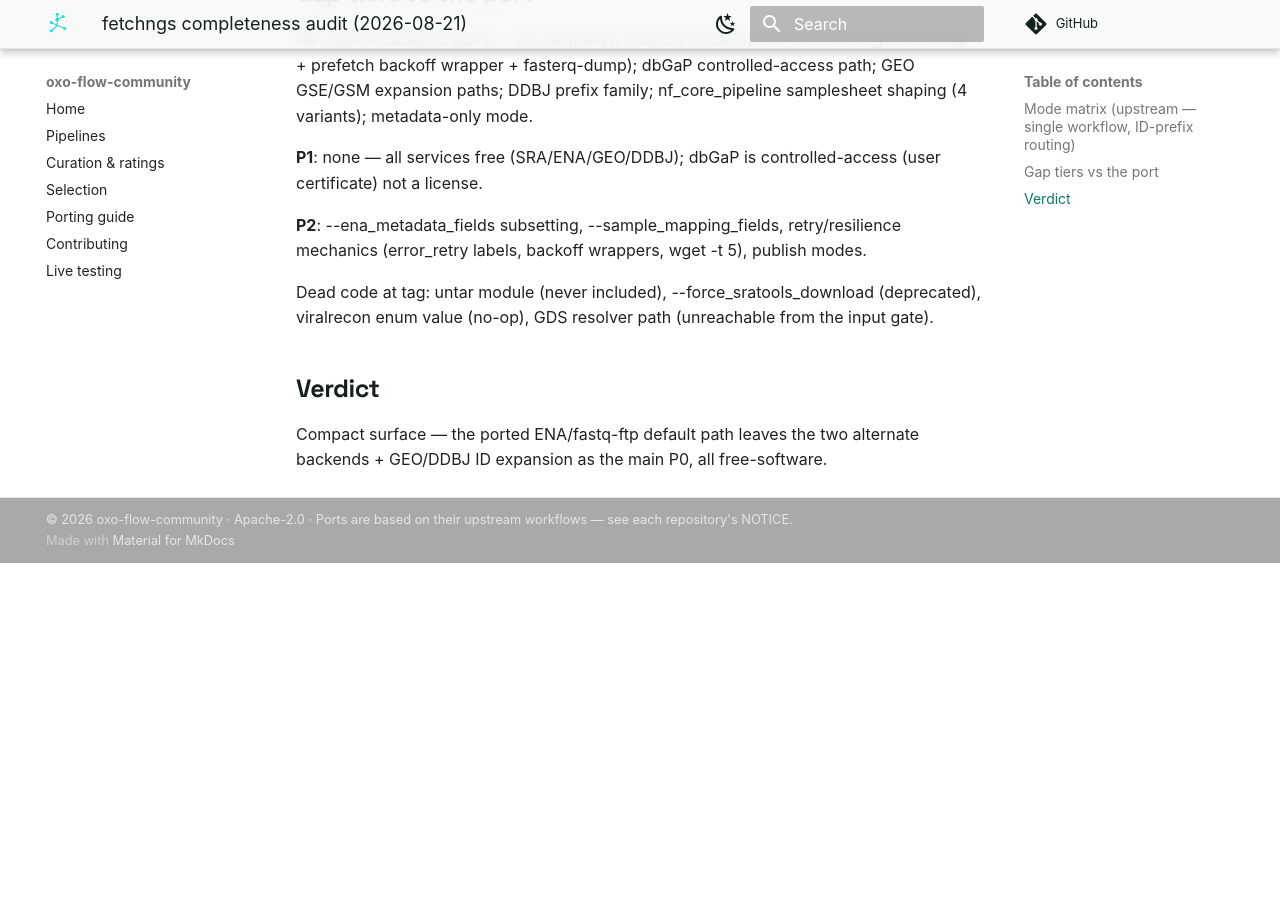
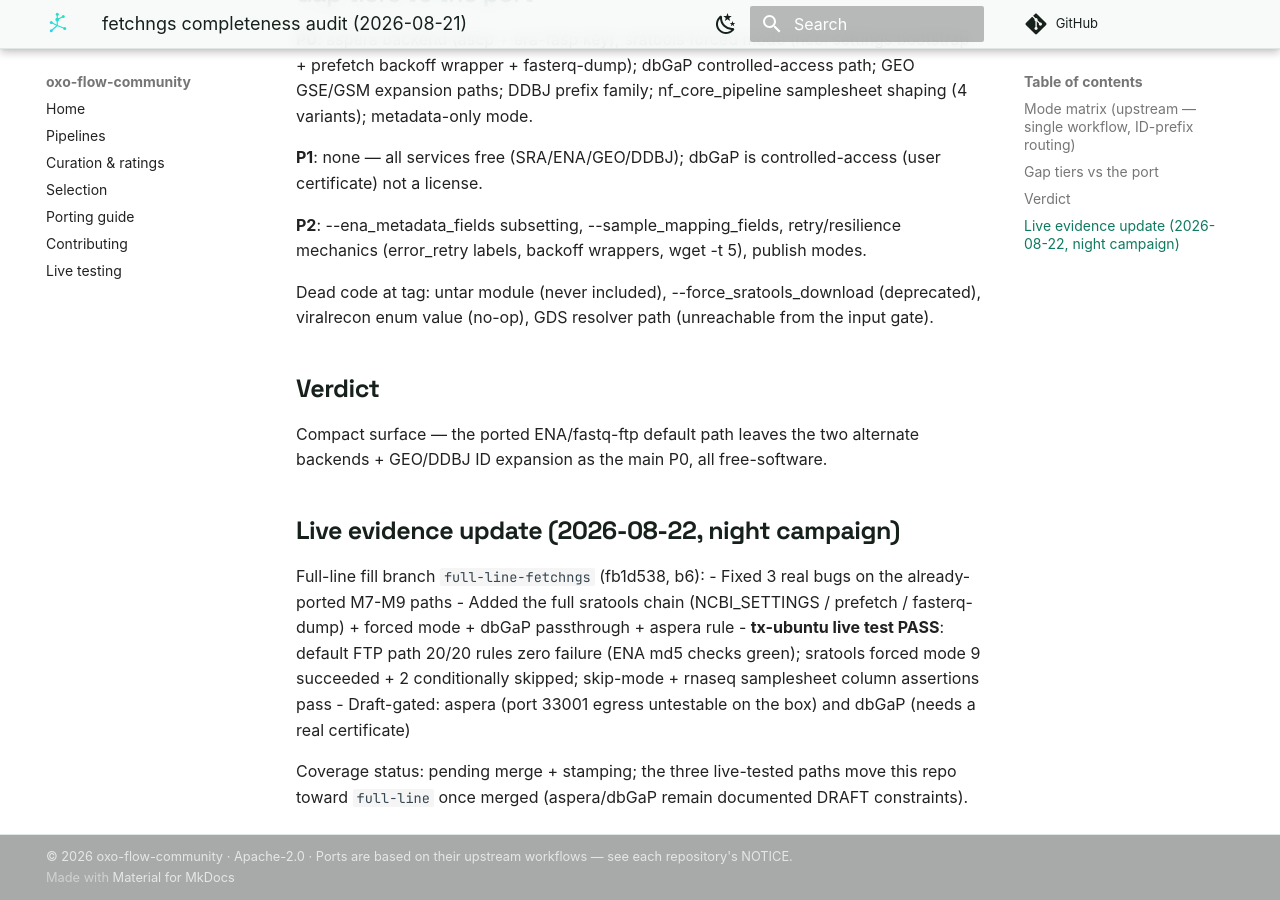
Before and after one commit to oxo-flow-community/oxo-flow-community.github.io, an MkDocs documentation site: the page built from docs/about/audits/fetchngs-2026-08.md, in a window 1280 px wide and 900 px high, scrolled down 916 px. Built offline with MkDocs 1.6.1 and Material for MkDocs 9.7.7, drawn with Linux system fonts in a browser that asks for light colours; comment, search, counter and statistics services are not loaded; before the commit the page ends 1479 px from its top, so only the background shows below that.

Commit message:
docs(audit): fetchngs live evidence — sratools/aspera/dbGaP fill branch tested

```diff
--- a/docs/about/audits/fetchngs-2026-08.md
+++ b/docs/about/audits/fetchngs-2026-08.md
@@ -40,3 +40,20 @@ Dead code at tag: untar module (never included), --force_sratools_download
 Compact surface — the ported ENA/fastq-ftp default path leaves the two
 alternate backends + GEO/DDBJ ID expansion as the main P0, all
 free-software.
+
+## Live evidence update (2026-08-22, night campaign)
+
+Full-line fill branch `full-line-fetchngs` (fb1d538, b6):
+- Fixed 3 real bugs on the already-ported M7-M9 paths
+- Added the full sratools chain (NCBI_SETTINGS / prefetch /
+  fasterq-dump) + forced mode + dbGaP passthrough + aspera rule
+- **tx-ubuntu live test PASS**: default FTP path 20/20 rules zero
+  failure (ENA md5 checks green); sratools forced mode 9 succeeded +
+  2 conditionally skipped; skip-mode + rnaseq samplesheet column
+  assertions pass
+- Draft-gated: aspera (port 33001 egress untestable on the box) and
+  dbGaP (needs a real certificate)
+
+Coverage status: pending merge + stamping; the three live-tested paths
+move this repo toward `full-line` once merged (aspera/dbGaP remain
+documented DRAFT constraints).
```
